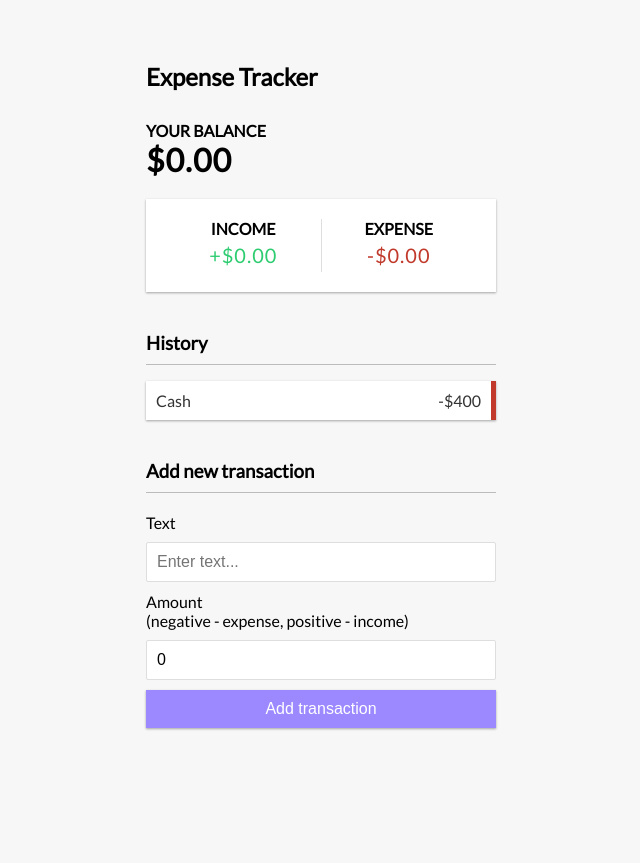
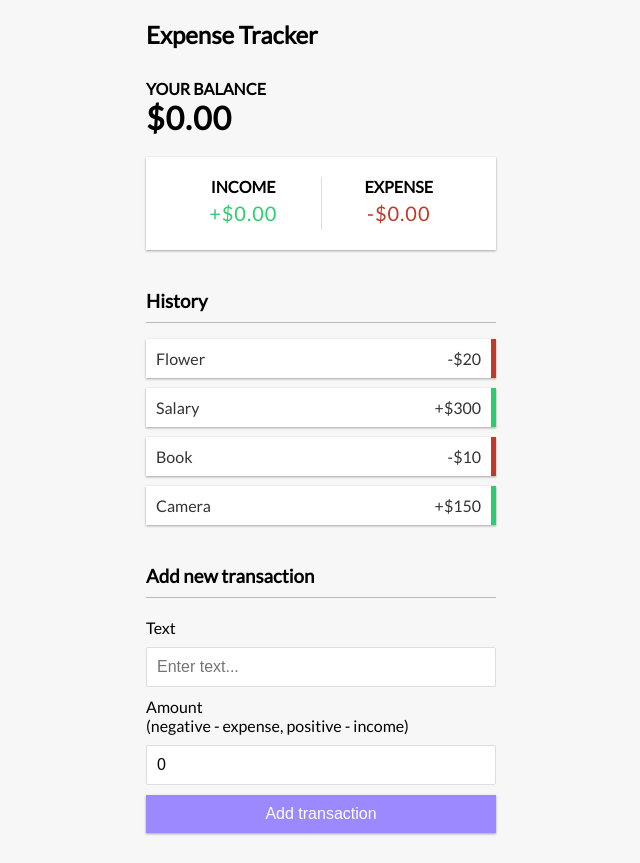
Before and after one commit to liyefei737/expense-tracker-using-useReduer-context-api, a React (Create React App) app: page / in a window 1280 px wide. Shown: the whole page, without its empty margins (319-959 px from the left). Before the commit the page ends 800 px from the top, so only its background shows below. Built offline with nearby package versions, Linux system fonts and the light colour scheme.

Commit message:
add reducer to handle remove transaction

```diff
--- /dev/null
+++ b/src/ACTION_STRS.js
@@ -0,0 +1,6 @@
+
+
+
+export default {
+    DELETE_TRANSACTION: "DELETE_TRANSACTION",
+}
--- a/src/AppReducer.js
+++ b/src/AppReducer.js
@@ -1,5 +1,13 @@
+import ACTION_STRS from "./ACTION_STRS";
 export default (state, action) => {
     switch (action.type) {
+        case ACTION_STRS.DELETE_TRANSACTION:
+            console.log(`ACTION: DELETE_TRANSACTION delete trxn ${action.id}`);
+            return {
+                ...state,
+                transactions: state.transactions.filter((trxn) => trxn.id !== action.id)
+            }
+        case "ADD_TRANSACTION":
         default:
             return state;
 
--- a/src/components/Balance.js
+++ b/src/components/Balance.js
@@ -1,6 +1,12 @@
-import React from 'react'
+import React, { useContext } from 'react'
+
+
+import { GlobalContext } from "../context/appState";
+
+
 
 export const Balance = () => {
+    const { transactions } = useContext(GlobalContext);
     return (
         <>
             <h4>Your Balance</h4>
--- /dev/null
+++ b/src/components/Transaction.js
@@ -0,0 +1,27 @@
+import React, { useContext } from 'react'
+import { GlobalContext } from "../context/appState";
+
+
+export const Transaction = ({ transaction }) => {
+
+    let moneySign, boarderColorClss;
+    if (transaction.amount >= 0) {
+        moneySign = "+";
+        boarderColorClss = "plus";
+    } else {
+        moneySign = "-";
+        boarderColorClss = "minus";
+    }
+
+    const { ACTIONS } = useContext(GlobalContext);
+
+    const deleteTrxn = () => {
+        ACTIONS.deleteTrxn(transaction.id);
+    }
+
+    return (
+        <li className={boarderColorClss}>
+            {transaction.text} <span> {moneySign}${Math.abs(transaction.amount)}</span><button className="delete-btn" onClick={deleteTrxn}>x</button>
+        </li>
+    )
+}
--- a/src/components/TransactionList.js
+++ b/src/components/TransactionList.js
@@ -1,13 +1,18 @@
-import React from 'react'
+import React, { useContext } from 'react'
 
+import { GlobalContext } from "../context/appState";
+
+import { Transaction } from "../components/Transaction";
 export const TransactionList = () => {
+    const { transactions } = useContext(GlobalContext);
     return (
         <>
             <h3>History</h3>
             <ul className="list">
-                <li className="minus">
-                    Cash <span>-$400</span><button className="delete-btn">x</button>
-                </li>
+                {transactions.map(trxn =>
+                    <Transaction transaction={trxn} key={trxn.id} />
+                )}
+
             </ul>
         </>
     )
--- a/src/context/appState.js
+++ b/src/context/appState.js
@@ -1,5 +1,6 @@
 import React, { createContext, useReducer } from 'react'
 import AppReducer from "../AppReducer";
+import ACTION_STRS from "../ACTION_STRS";
 
 //TODO load state from back ends
 const initialState = {
@@ -12,13 +13,20 @@ const initialState = {
 };
 
 
-
-export const GLobalContext = createContext(initialState);
+export const GlobalContext = createContext(initialState);
 
 export const GlobalProvider = ({ children }) => {
     const [state, dispatch] = useReducer(AppReducer, initialState);
 
-    return <GLobalContext.Provider value={{ transactions: state.transactions }}>
+    //actions
+    const ACTIONS = {
+        deleteTrxn(id) {
+            dispatch({ type: ACTION_STRS.DELETE_TRANSACTION, id });
+        }
+
+    };
+
+    return <GlobalContext.Provider value={{ transactions: state.transactions, ACTIONS }}>
         {children}
-    </GLobalContext.Provider>
+    </GlobalContext.Provider>
 }
```
